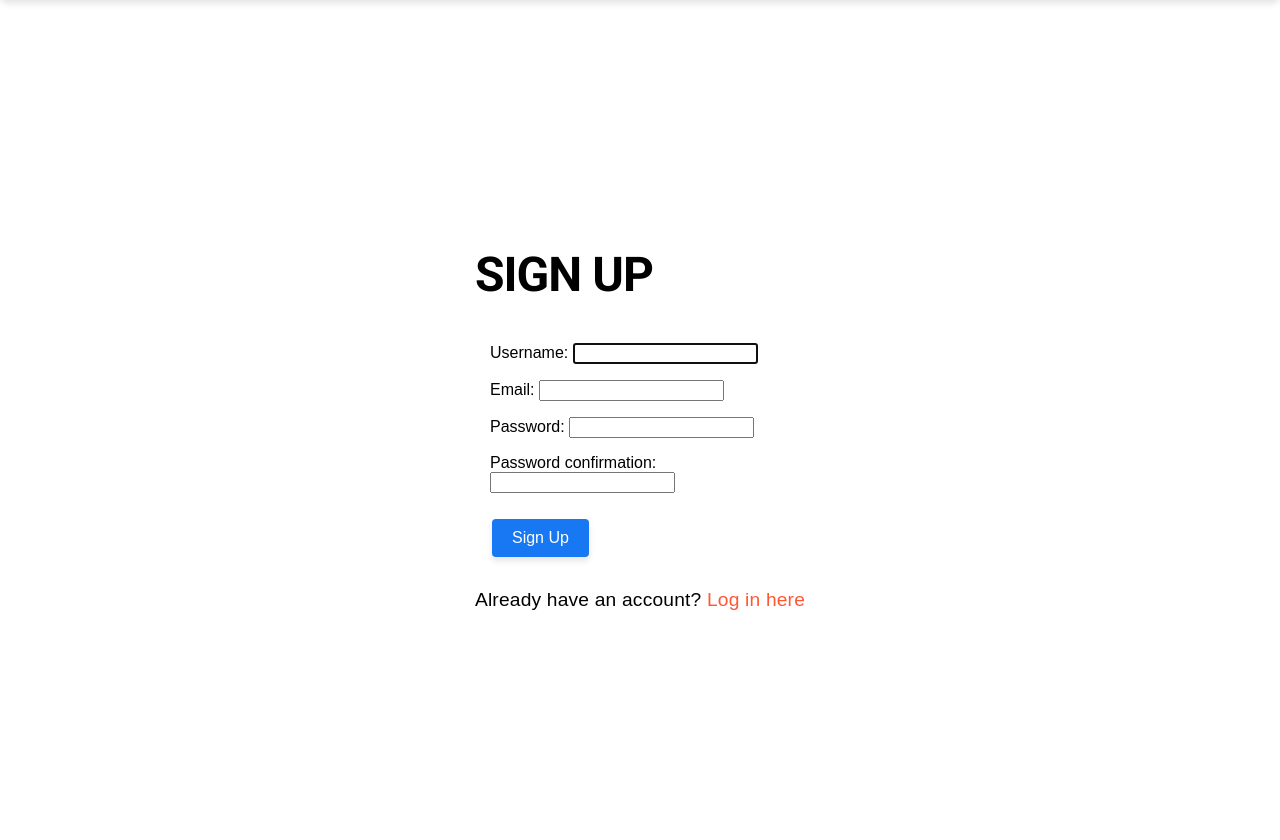
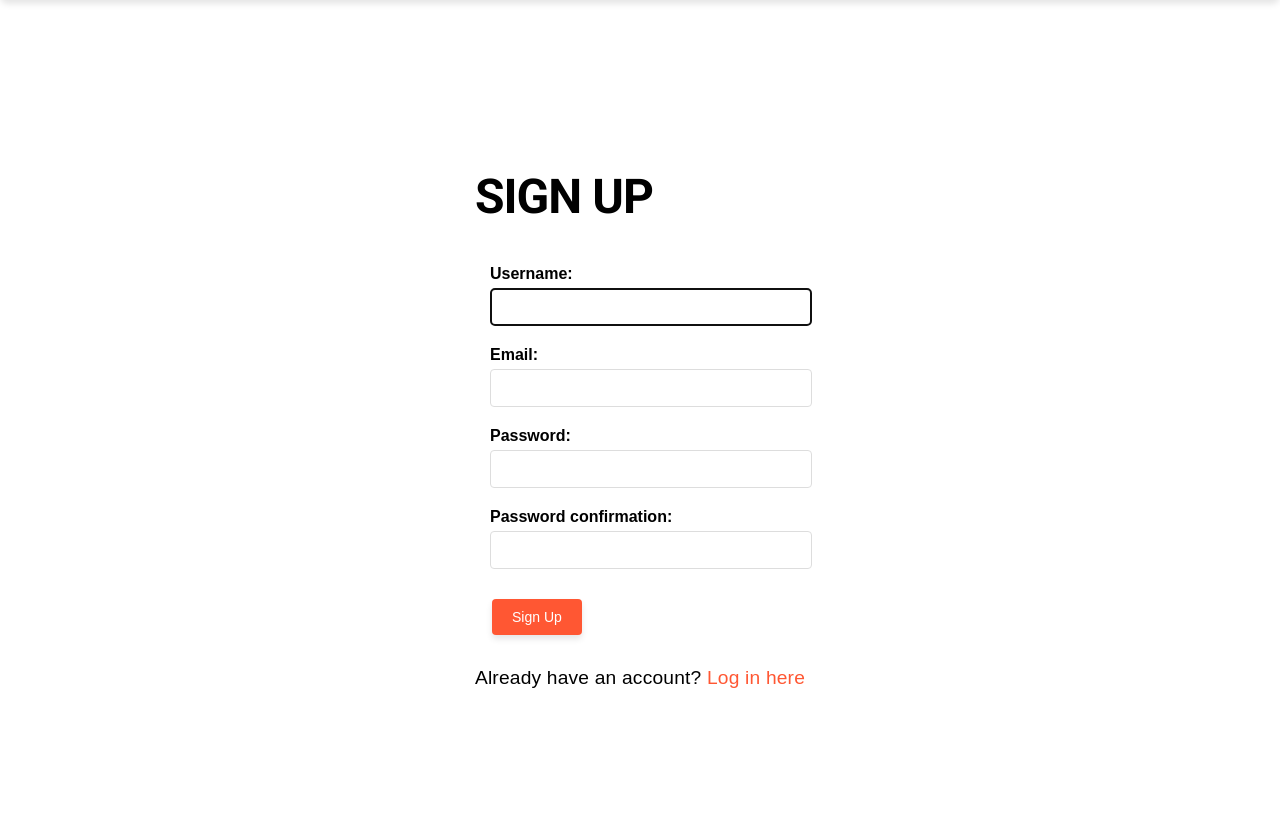
Before and after one commit to EtienneAbeng/WellMusic, a Django app: page /signup/ in a window 1280 px wide. Shown: the part 76-916 px from the top of the page. Run offline with Django 4.2, Linux system fonts and the light colour scheme.

Commit message:
Add styles for card form and login form

```diff
--- a/well/static/styles/style.css
+++ b/well/static/styles/style.css
@@ -447,3 +447,97 @@ body.home-page {
   width: 300px;
   margin: 0 auto;
 }
+
+/* Added styles for the card form */
+.card {
+  background-color: #fff;
+  border-radius: 8px;
+  box-shadow: 0 4px 6px rgba(0, 0, 0, 0.1);
+  padding: 30px;
+  max-width: 400px;
+  margin: 0 auto;
+}
+
+.login-form .form-group,
+.signup-form .form-group {
+  margin-bottom: 20px;
+}
+
+.login-form label,
+.signup-form label {
+  display: block;
+  font-weight: 600;
+  margin-bottom: 5px;
+}
+
+.login-form input,
+.signup-form input,
+.login-form textarea,
+.signup-form textarea {
+  border: 1px solid #ddd;
+  border-radius: 4px;
+  font-size: 14px;
+  padding: 10px;
+  width: 100%;
+}
+
+.login-form button[type="submit"],
+.signup-form button[type="submit"] {
+  background-color: #ff5733;
+  border: none;
+  border-radius: 4px;
+  color: #fff;
+  cursor: pointer;
+  font-size: 14px;
+  padding: 10px 20px;
+  transition: background-color 0.3s;
+}
+
+.login-form button[type="submit"]:hover,
+.signup-form button[type="submit"]:hover {
+  background-color: #ff8c00;
+}
+
+/* Added styles for login form */
+.login-form {
+  background-color: #fff;
+  border-radius: 8px;
+  box-shadow: 0 4px 6px rgba(0, 0, 0, 0.1);
+  padding: 30px;
+  max-width: 400px;
+  margin: 0 auto;
+}
+
+.login-form .form-group {
+  margin-bottom: 20px;
+}
+
+.login-form label {
+  display: block;
+  font-weight: 600;
+  margin-bottom: 5px;
+}
+
+.login-form input[type="text"],
+.login-form input[type="password"] {
+  border: 1px solid #ddd;
+  border-radius: 4px;
+  font-size: 14px;
+  padding: 10px;
+  width: 100%;
+}
+
+.login-form button[type="submit"] {
+  background-color: #ff5733;
+  border: none;
+  border-radius: 4px;
+  color: #fff;
+  cursor: pointer;
+  font-size: 14px;
+  padding: 10px 20px;
+  transition: background-color 0.3s;
+}
+
+.login-form button[type="submit"]:hover {
+  background-color: #ff8c00;
+}
```
